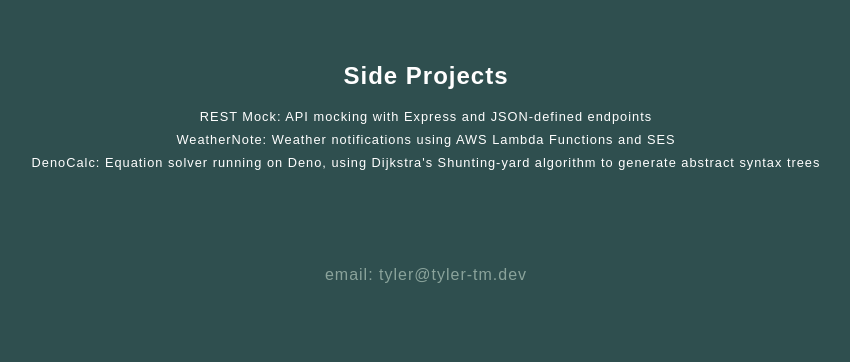
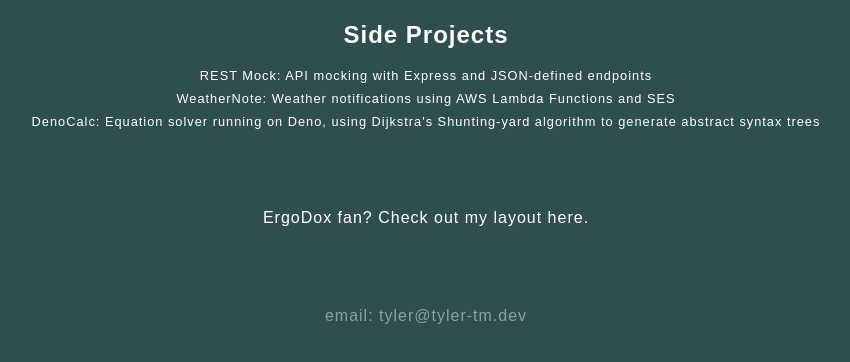
Before and after one commit to tyler-tm/tyler-tm.github.io, a plain HTML site: page index.html in a window 1280 px wide. Shown: the part 312-674 px from the top of the page, without its empty margins (214-1064 px from the left). Drawn offline with Linux system fonts and the light colour scheme.

Commit message:
Update index.html

```diff
--- a/index.html
+++ b/index.html
@@ -27,6 +27,9 @@
         </li>
       </ul>
     </div>
+    <div class="projects">
+      <a class="project-link" href="https://github.com/tyler-tm/ergodox-base">ErgoDox fan? Check out my layout here.</a>
+    </div>
     <div class="contact">
       <p><a class="contact-link" href="mailto:tyler@tyler-tm.dev">email: tyler@tyler-tm.dev</a></p>
     </div>
```
